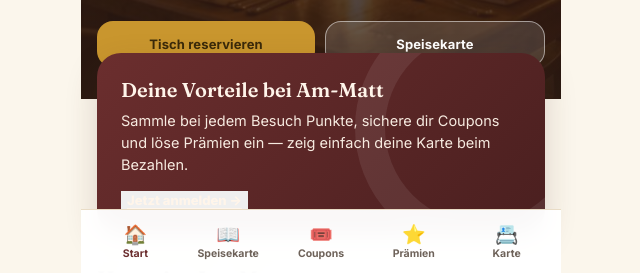
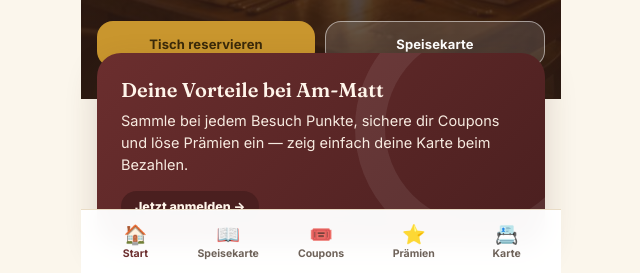
Before and after one commit to eduardwart-png/am-matt-loyalty-staging, a website: page frontend/customer/index.html in a window 1280 px wide. Shown: the part 525-798 px from the top of the page, without its empty margins (319-959 px from the left). Drawn offline with Linux system fonts and the light colour scheme; no server answers.

Commit message:
A11y: give loyalty-cta a solid computable background so Lighthouse can verify WCAG AA contrast (gradient parent was unreadable to the auditor)

```diff
--- a/frontend/customer/index.html
+++ b/frontend/customer/index.html
@@ -50,7 +50,7 @@
   .progress-track { position: relative; z-index: 1; height: 8px; background: rgba(255,255,255,0.2); border-radius: 999px; margin-top: var(--space-4); overflow: hidden; }
   .progress-fill { height: 100%; background: var(--am-matt-accent); border-radius: 999px; transition: width 0.6s ease; }
   .progress-note { position: relative; z-index: 1; font-size: 12.5px; opacity: 0.9; margin-top: var(--space-2); }
-  .loyalty-cta { position: relative; z-index: 1; display: inline-block; margin-top: var(--space-4); font-size: 13px; font-weight: 800; color: #FFF5EA; text-decoration: underline; text-underline-offset: 3px; }
+  .loyalty-cta { position: relative; z-index: 1; display: inline-block; margin-top: var(--space-4); padding: 8px 14px; border-radius: 999px; font-size: 12.5px; font-weight: 800; color: #FFF5EA; background: var(--am-matt-primary-dark); }
   .loyalty-teaser-text { position: relative; z-index: 1; font-size: 14.5px; line-height: 1.5; opacity: .95; }
 
   /* Aktion / Coupon / Food / Ambience cards */
```
